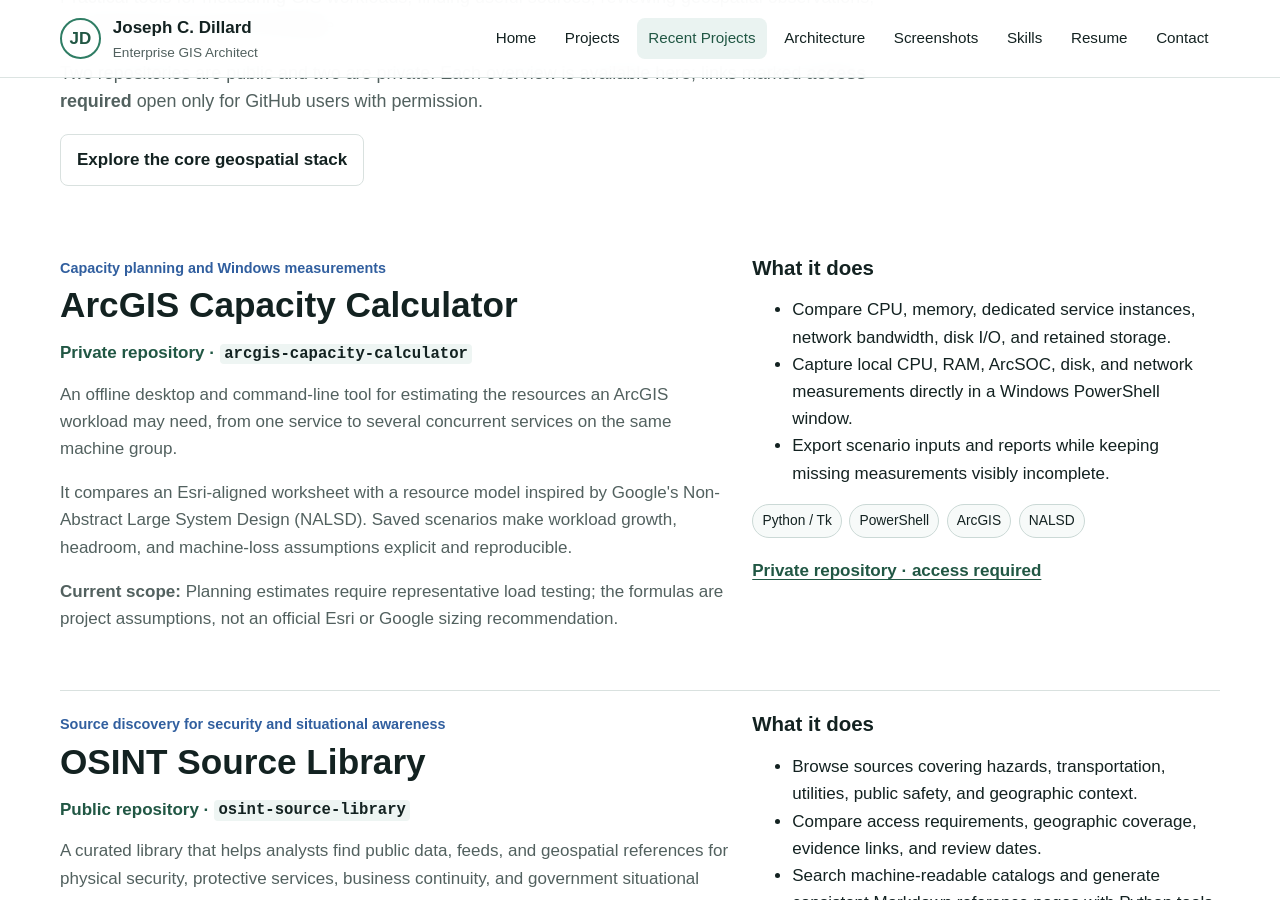
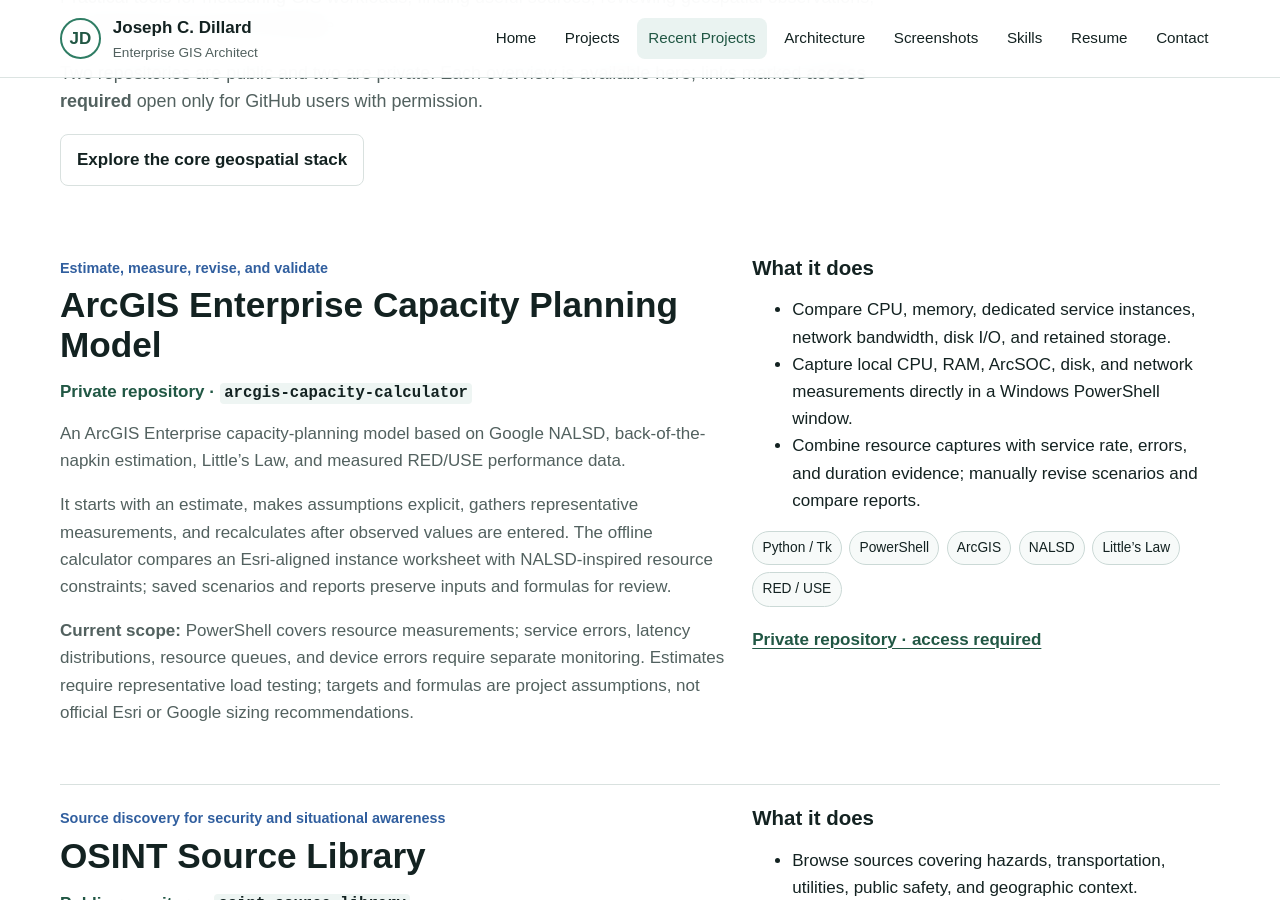
Before and after one commit to JosephDillard/JosephDillard, a Jekyll site: the page built from recent-projects.md, in a window 1280 px wide and 900 px high, scrolled down 445 px. Built offline with Jekyll 4.4.1, drawn with Linux system fonts in a browser that asks for light colours.

Commit message:
Present ArcGIS project as a capacity-planning model
Use the NALSD, back-of-the-napkin, Little's Law, and RED/USE framing on Recent Projects, the profile README, and sitemap. Describe manual recalibration and the service and resource signals that require separate monitoring.

```diff
--- a/_data/recent_projects.yml
+++ b/_data/recent_projects.yml
@@ -1,20 +1,22 @@
 - id: arcgis-capacity-calculator
-  title: ArcGIS Capacity Calculator
-  subtitle: Capacity planning and Windows measurements
+  title: ArcGIS Enterprise Capacity Planning Model
+  subtitle: Estimate, measure, revise, and validate
   visibility: Private
   repo: arcgis-capacity-calculator
-  summary: An offline desktop and command-line tool for estimating the resources an ArcGIS workload may need, from one service to several concurrent services on the same machine group.
-  details: It compares an Esri-aligned worksheet with a resource model inspired by Google's Non-Abstract Large System Design (NALSD). Saved scenarios make workload growth, headroom, and machine-loss assumptions explicit and reproducible.
+  summary: An ArcGIS Enterprise capacity-planning model based on Google NALSD, back-of-the-napkin estimation, Little’s Law, and measured RED/USE performance data.
+  details: It starts with an estimate, makes assumptions explicit, gathers representative measurements, and recalculates after observed values are entered. The offline calculator compares an Esri-aligned instance worksheet with NALSD-inspired resource constraints; saved scenarios and reports preserve inputs and formulas for review.
   capabilities:
     - Compare CPU, memory, dedicated service instances, network bandwidth, disk I/O, and retained storage.
     - Capture local CPU, RAM, ArcSOC, disk, and network measurements directly in a Windows PowerShell window.
-    - Export scenario inputs and reports while keeping missing measurements visibly incomplete.
-  scope: Planning estimates require representative load testing; the formulas are project assumptions, not an official Esri or Google sizing recommendation.
+    - Combine resource captures with service rate, errors, and duration evidence; manually revise scenarios and compare reports.
+  scope: PowerShell covers resource measurements; service errors, latency distributions, resource queues, and device errors require separate monitoring. Estimates require representative load testing; targets and formulas are project assumptions, not official Esri or Google sizing recommendations.
   tags:
     - Python / Tk
     - PowerShell
     - ArcGIS
     - NALSD
+    - Little’s Law
+    - RED / USE
   links:
     - label: Private repository · access required
       url: https://github.com/JosephDillard/arcgis-capacity-calculator
```
Also changed, not shown: sitemap.md (+1 -1 lines), README.md.
